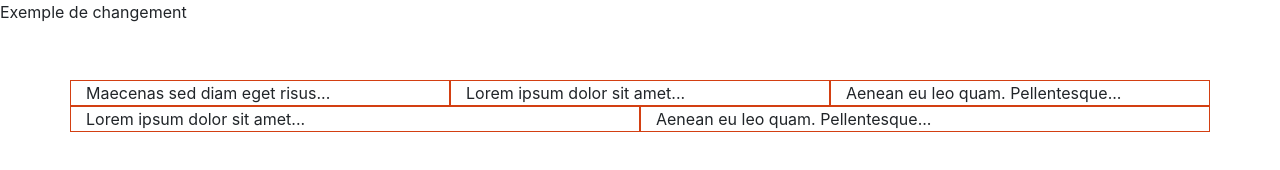
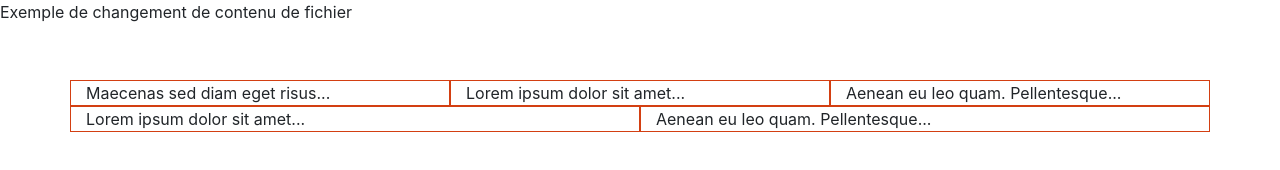
Before and after one commit to cedricbankole/TestGit, a plain HTML site: page index.html in a window 1280 px wide. Drawn offline with nearby package versions, Linux system fonts and the light colour scheme.

Commit message:
changement paragraphe

```diff
--- a/index.html
+++ b/index.html
@@ -16,7 +16,7 @@
     </style>
     </head>
     <body>
-    <p>Exemple de changement</p>
+    <p>Exemple de changement de contenu de fichier</p>
     <p>&nbsp;</p>
     <div class="container">
     <div class="row">
```
